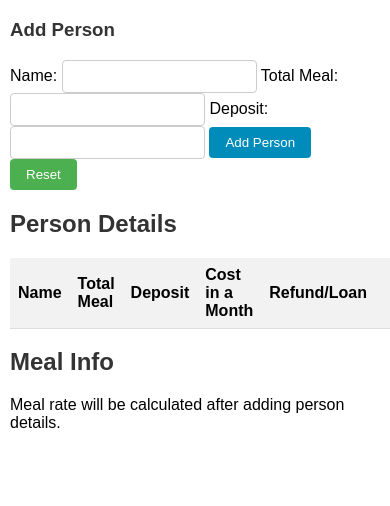
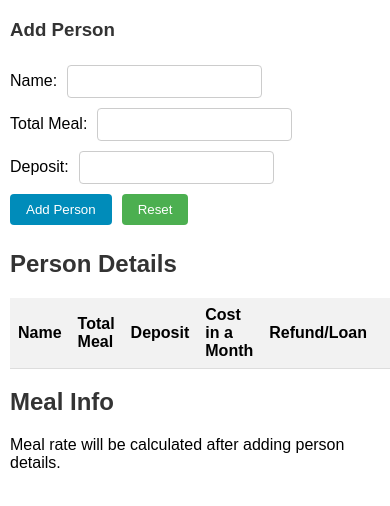
Before and after one commit to MrTuzzO/MealCalculetor, a plain HTML site: page index.html in a window 390 px wide. Shown: the part 118-624 px from the top of the page. Drawn offline with Linux system fonts and the light colour scheme.

Commit message:
responsive added

```diff
--- a/index.html
+++ b/index.html
@@ -1,9 +1,11 @@
 <!DOCTYPE html>
 <html>
+
 <head>
   <title>Meal Management System</title>
   <link rel="stylesheet" type="text/css" href="styles.css">
 </head>
+
 <body>
   <div class="container">
     <header>
@@ -12,19 +14,28 @@
 
     <main>
       <section id="person-details">
+        <h3>Add Person</h3>
         <form id="add-person-form">
-                <h3>Add Person</h3>
+
+          <div>
             <label for="person-name">Name:</label>
             <input type="text" id="person-name" required>
+          </div>
 
+          <div>
             <label for="person-meal">Total Meal:</label>
             <input type="number" id="person-meal" required>
+          </div>
 
+          <div>
             <label for="person-deposit">Deposit:</label>
             <input type="number" id="person-deposit" required>
+          </div>
 
+          <div>
             <button type="submit">Add Person</button>
-                <button type="button" id="reset-button">Reset</button> <!-- New button -->
+            <button type="button" id="reset-button">Reset</button>
+          </div>
         </form>
         <h2>Person Details</h2>
         <table id="person-table">
@@ -55,4 +66,5 @@
 
   <script src="script.js"></script>
 </body>
+
 </html>
--- a/styles.css
+++ b/styles.css
@@ -11,7 +11,9 @@ body {
   padding: 20px;
 }
 
-  h1, h2, h3 {
+h1,
+h2,
+h3 {
   color: #333;
 }
 
@@ -45,7 +47,8 @@ body {
   border-collapse: collapse;
 }
 
-  th, td {
+th,
+td {
   padding: 8px;
   text-align: left;
   border-bottom: 1px solid #ddd;
@@ -54,14 +57,27 @@ body {
 th {
   background-color: #f2f2f2;
 }
-  header h1{
+
+header h1 {
   text-align: center;
   padding-bottom: 10px;
 }
-
+#add-person-form{
+  display: flex;
+  justify-content: space-between;
+}
+#add-person-form div{
+  display: flex;
+  align-items: center;
+  gap: 10px;
+  margin-block: 5px;
+}
 /* Media Query for Responsive Design */
-  @media (max-width: 768px) {
+@media (max-width: 930px) {
   .container {
     padding: 10px;
   }
+  #add-person-form{
+    flex-direction: column;
   }
+}
```
Lines whose indentation alone changed are shown as unchanged.
